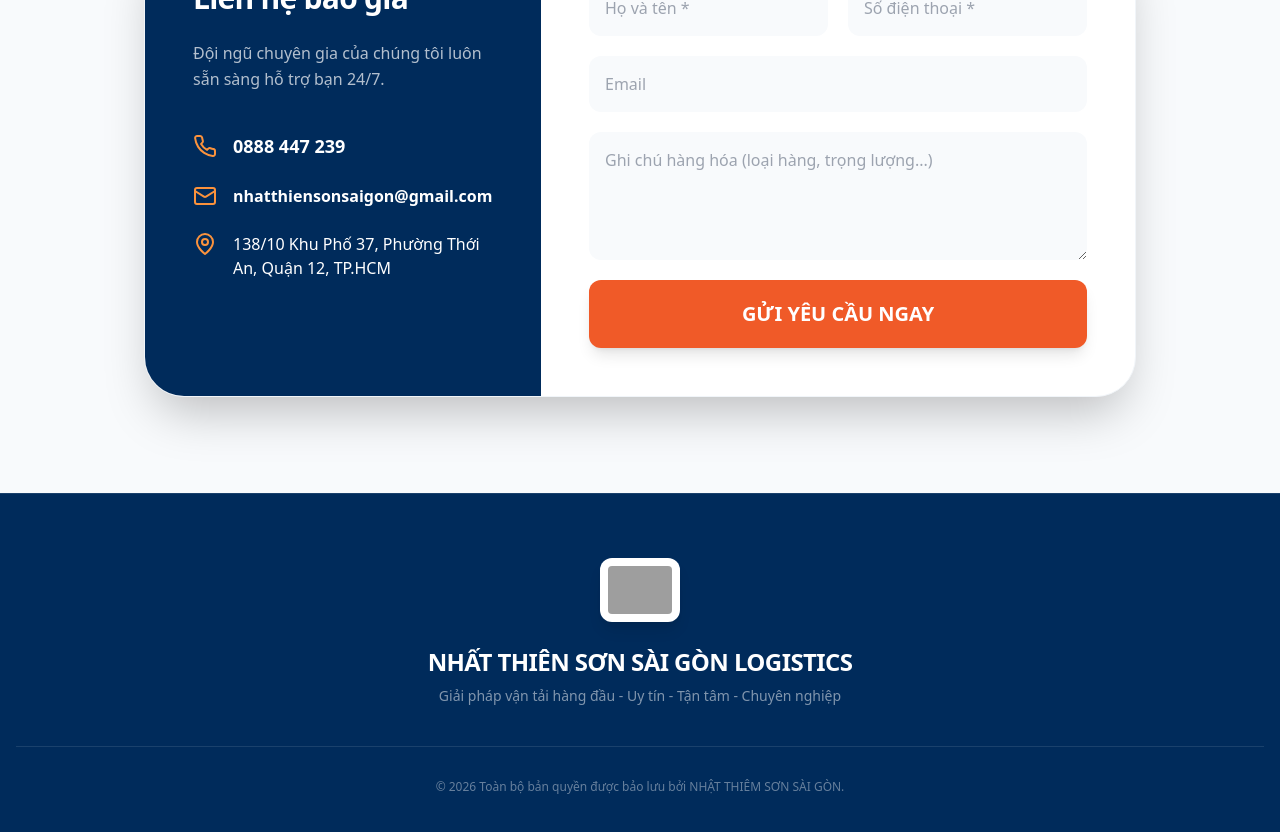
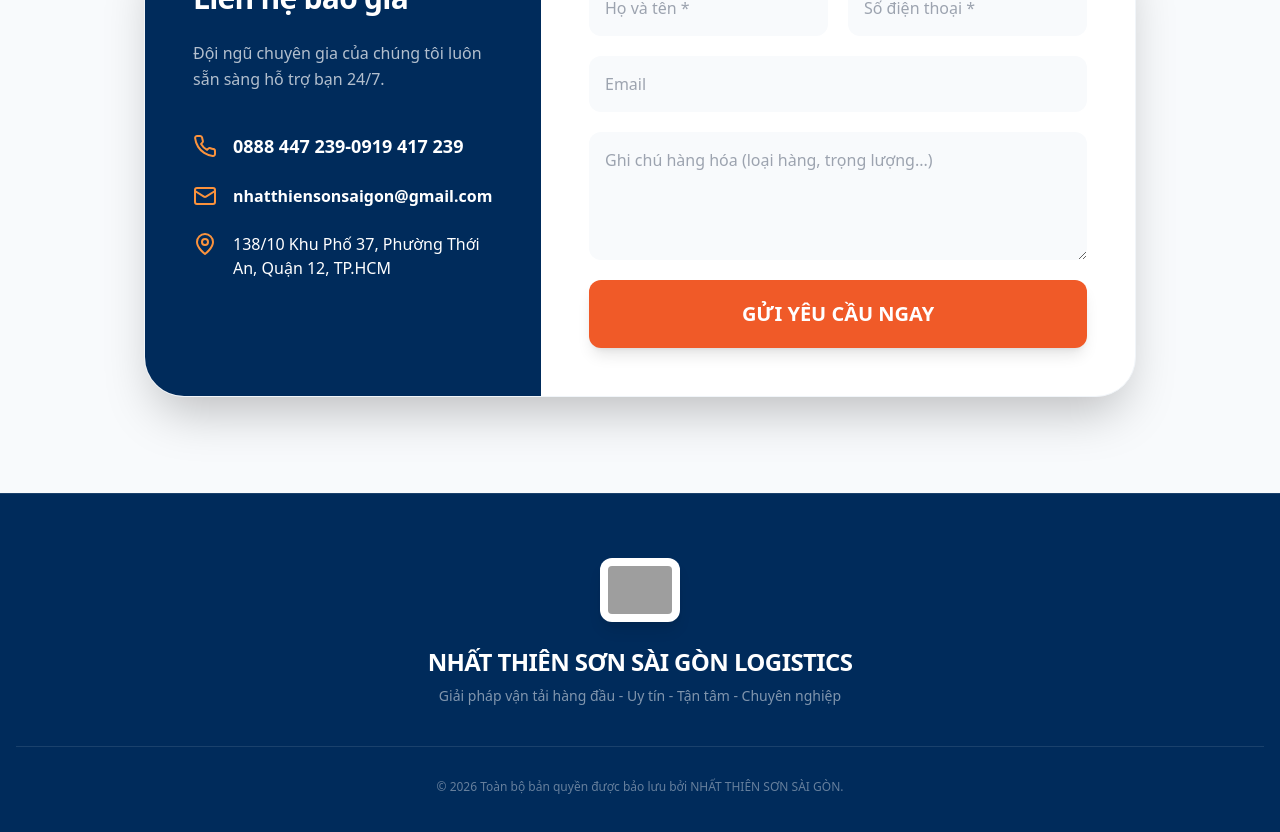
Before and after one commit to laiducanh75-tech/web-nhat-thiem, a Next.js app: page / in a window 1280 px wide. Shown: the part 1900-2732 px from the top of the page. Built offline with nearby package versions, Linux system fonts and the light colour scheme; grey boxes are pictures that could not be loaded.

Commit message:
Update page.tsx

```diff
--- a/app/page.tsx
+++ b/app/page.tsx
@@ -118,7 +118,7 @@
                 <h2 className="text-3xl font-black mb-6 tracking-tight">Liên hệ báo giá</h2>
                 <p className="text-white/70 mb-10 font-medium leading-relaxed">Đội ngũ chuyên gia của chúng tôi luôn sẵn sàng hỗ trợ bạn 24/7.</p>
                 <div className="space-y-6">
-                  <div className="flex items-center gap-4 font-bold text-lg"><Phone className="text-orange-400"/> 0888 447 239</div>
+                  <div className="flex items-center gap-4 font-bold text-lg"><Phone className="text-orange-400"/> 0888 447 239-0919 417 239</div>
                   <div className="flex items-center gap-4 font-bold"><Mail className="text-orange-400 shrink-0"/> nhatthiensonsaigon@gmail.com</div>
                   <div className="flex items-start gap-4 font-medium"><MapPin className="text-orange-400 shrink-0"/> 138/10 Khu Phố 37, Phường Thới An, Quận 12, TP.HCM</div>
                 </div>
@@ -144,7 +144,7 @@
           <p className="text-2xl font-black mb-2 uppercase tracking-tight">NHẤT THIÊN SƠN SÀI GÒN LOGISTICS</p>
           <p className="text-white/50 text-sm mb-10">Giải pháp vận tải hàng đầu - Uy tín - Tận tâm - Chuyên nghiệp</p>
           <div className="border-t border-white/10 pt-8 text-white/40 text-xs font-medium">
-            © 2026 Toàn bộ bản quyền được bảo lưu bởi NHẬT THIÊM SƠN SÀI GÒN.
+            © 2026 Toàn bộ bản quyền được bảo lưu bởi NHẤT THIÊN SƠN SÀI GÒN.
           </div>
         </div>
       </footer>
```
